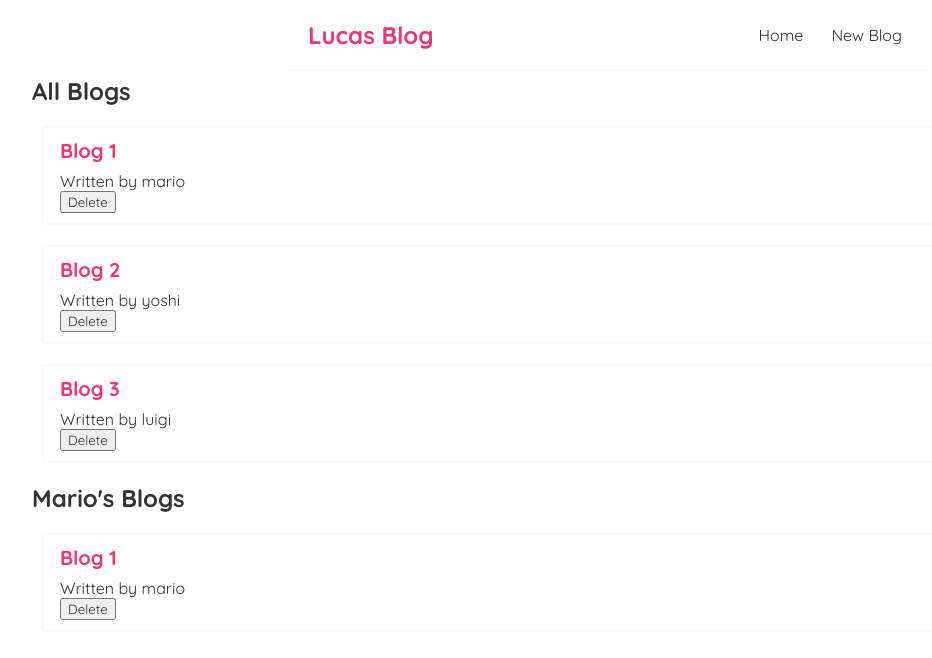
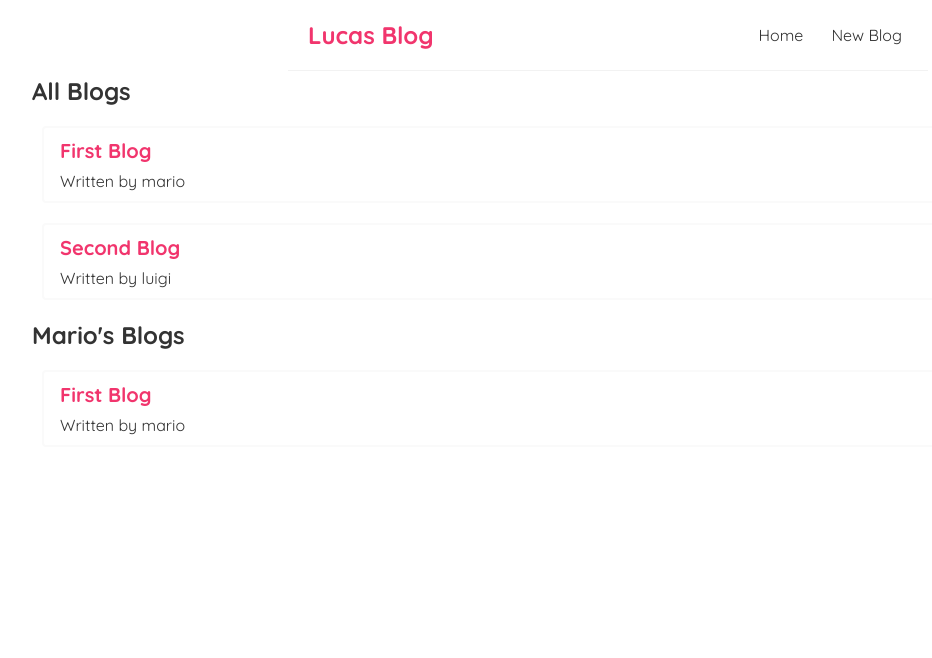
Before and after one commit to LucasLeow/ModernReactBlog, a React (Create React App) app in the folder lucas-blog/: page / in a window 1280 px wide. Shown: the top 658 px of the page, without its empty margins (32-964 px from the left). Built offline with nearby package versions, Linux system fonts and the light colour scheme; data requests are answered from the project's data file.

Commit message:
Implemented data fetch & removed delete functionality

```diff
--- a/lucas-blog/src/BlogList.js
+++ b/lucas-blog/src/BlogList.js
@@ -7,7 +7,6 @@
                 <div className="blog-preview" key={item.id}>
                     <h2>{ item.title }</h2>
                     <p>Written by { item.author }</p>
-                    <button onClick={()=>{handleDelete(item.id)}}>Delete</button>
                 </div>
             ))}
         </div>
--- a/lucas-blog/src/Home.js
+++ b/lucas-blog/src/Home.js
@@ -2,25 +2,21 @@
 import BlogList from "./BlogList";
 
 const Home = () => {
-    const [ blogs, setBlogs ] = useState([
-        {title: "Blog 1", body: "Duis commodo tempor officia.", author: "mario", id: 1},
-        {title: "Blog 2", body: "Duis  tempor officia.", author: "yoshi", id: 2},
-        {title: "Blog 3", body: " commodo tempor officia.", author: "luigi", id: 3}
-    ]);
-
-    const handleDelete = (id) => {
-        const newBlogs = blogs.filter(item => item.id !== id);
-        setBlogs(newBlogs);
-    }
+    const [ blogs, setBlogs ] = useState(null);
 
     useEffect(() => {
-        console.log("useEffect ran");
-    })
+        fetch("http://localhost:8000/blogs")
+        .then(res=>res.json())
+        .then((data)=>{
+            console.log(data);
+            setBlogs(data);
+        })
+    }, [])
 
     return (
         <div className="home">
-            <BlogList blogs={blogs} title={"All Blogs"} handleDelete={handleDelete}/>
-            <BlogList blogs={blogs.filter(item => item.author === "mario")} title={"Mario's Blogs"}/>
+            {blogs && <BlogList blogs={blogs} title={"All Blogs"}/>}
+            {blogs && <BlogList blogs={blogs.filter(item => item.author === "mario")} title={"Mario's Blogs"}/>}
         </div>
     );
 }
```
Also changed, not shown: 1 other file (tests, documents, lock files or other folders).
